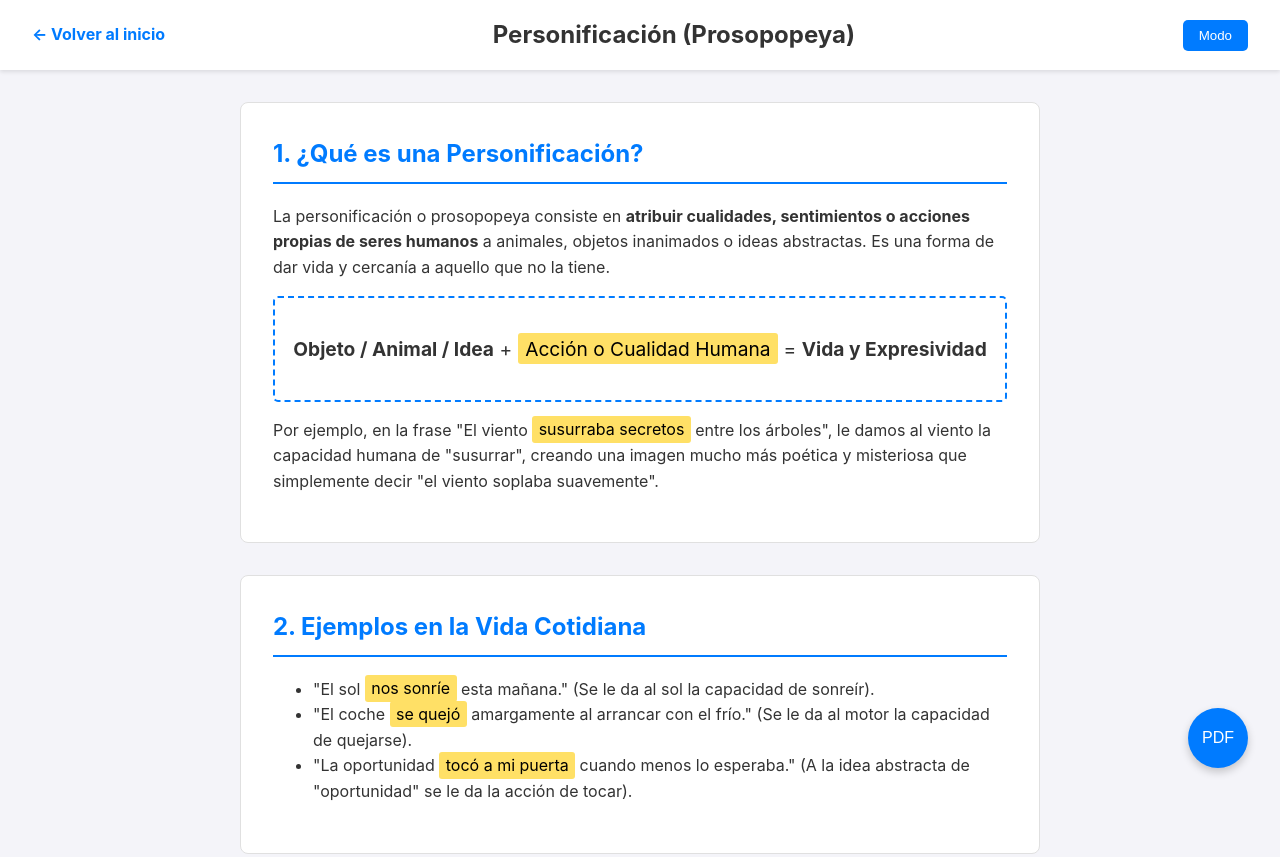
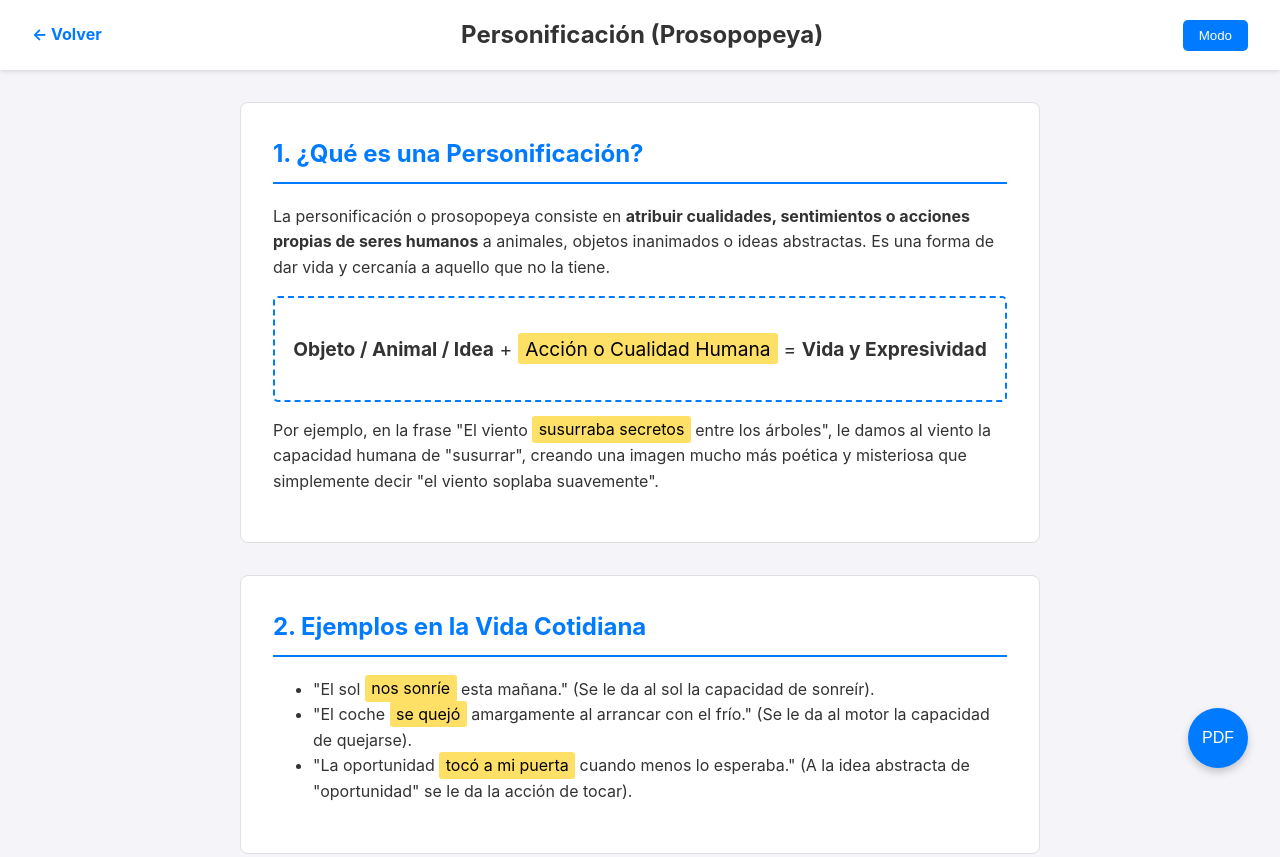
Before and after one commit to Julio-Pineda/figuras, a plain HTML site: page modulos/personificacion.html in a window 1280 px wide. Shown: the top 857 px of the page. Drawn offline with Linux system fonts and the light colour scheme.

Commit message:
Update personificacion.html

```diff
--- a/modulos/personificacion.html
+++ b/modulos/personificacion.html
@@ -46,7 +46,7 @@
 <body>
 
     <header class="main-header">
-        <a href="../index.html" class="back-link">&larr; Volver al inicio</a>
+        <a href="../index.html" class="back-link">&larr; Volver</a>
         <h1>Personificación (Prosopopeya)</h1>
         <button id="theme-toggle" class="theme-toggle-btn">Modo</button>
     </header>
```
